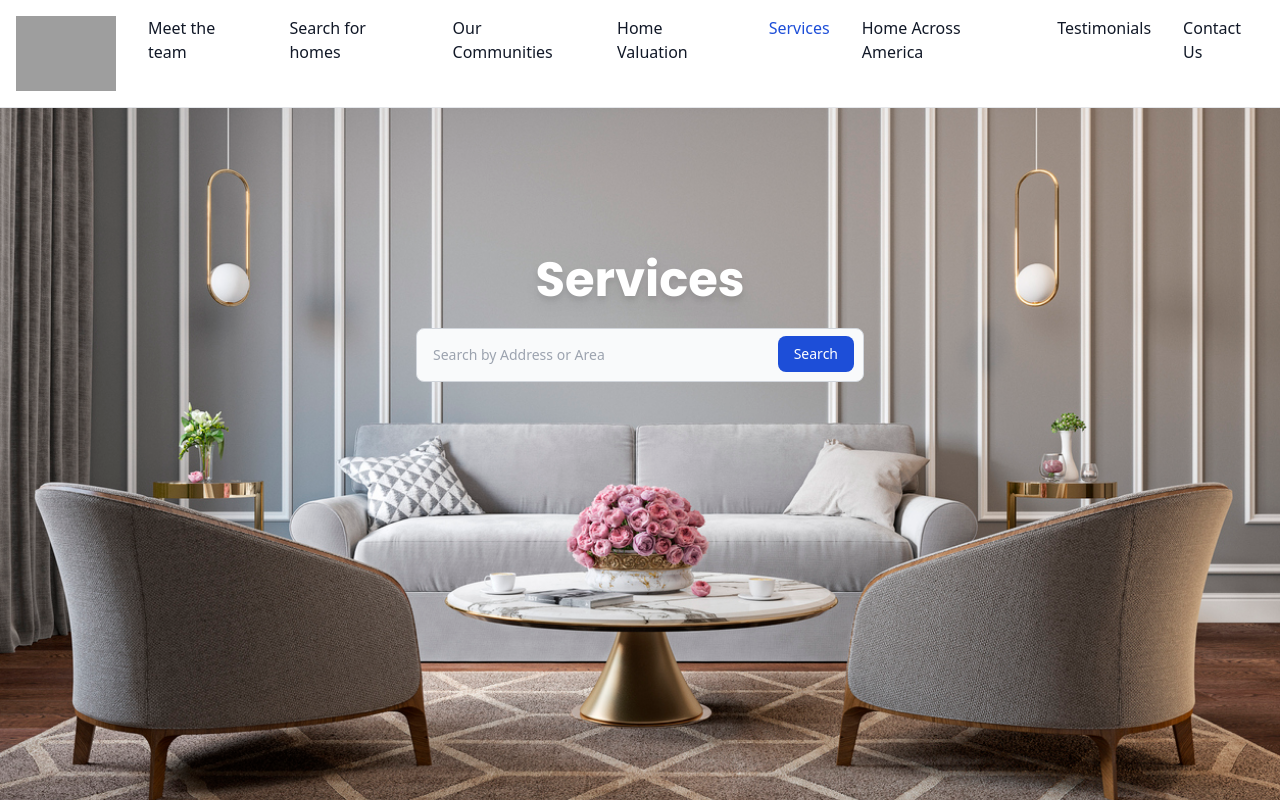
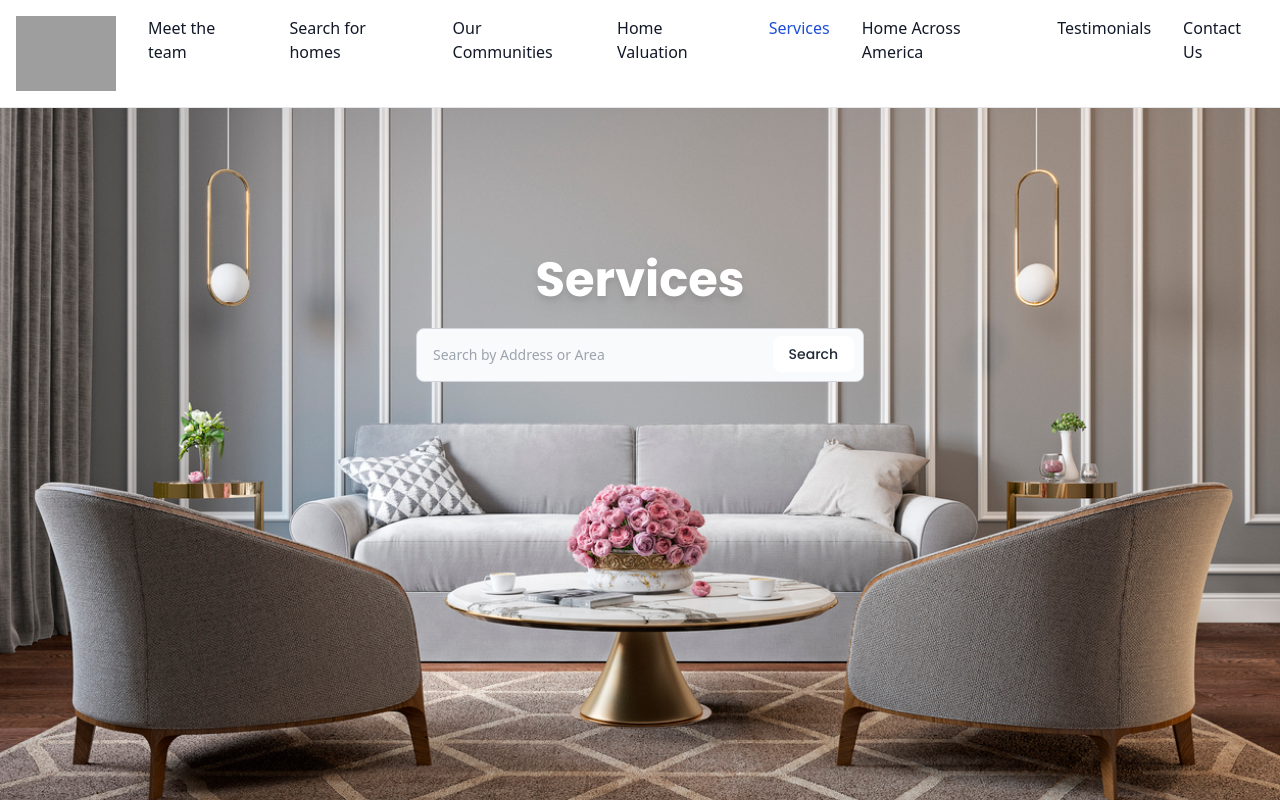
Before and after one commit to MaxAskill/LuxuryPrescence, a Vue app: page / in a window 1280 px wide. Shown: the top 802 px of the page. Built offline with nearby package versions, Linux system fonts and the light colour scheme; grey boxes are pictures that could not be loaded.

Commit message:
change the color button on search turn it into white bg and gray text

```diff
--- a/src/components/MarketingStrategy.vue
+++ b/src/components/MarketingStrategy.vue
@@ -18,7 +18,6 @@
       <!-- Card 1 -->
       <article class="flex flex-col items-center">
         <a
-          href="#local-exposure"
           class="flex flex-col items-center w-auto h-auto p-6 bg-white border border-gray-200 rounded-lg shadow-lg hover:bg-gray-100 dark:bg-gray-800 dark:border-gray-700 dark:hover:bg-gray-700"
         >
           <h5
@@ -39,7 +38,6 @@
       <!-- Card 2 -->
       <article class="flex flex-col items-center">
         <a
-          href="#national-exposure"
           class="flex flex-col items-center w-auto h-auto p-6 bg-white border border-gray-200 rounded-lg shadow-lg hover:bg-gray-100 dark:bg-gray-800 dark:border-gray-700 dark:hover:bg-gray-700"
         >
           <h5
@@ -58,7 +56,6 @@
       <!-- Card 3 -->
       <article class="flex flex-col items-center">
         <a
-          href="#international-exposure"
           class="flex flex-col items-center w-auto h-auto p-6 bg-white border border-gray-200 rounded-lg shadow-lg hover:bg-gray-100 dark:bg-gray-800 dark:border-gray-700 dark:hover:bg-gray-700"
         >
           <h5
--- a/src/components/TheWelcome.vue
+++ b/src/components/TheWelcome.vue
@@ -101,9 +101,9 @@ export default {
         />
         <button
           type="submit"
-          class="text-white absolute end-2.5 bottom-2.5 bg-blue-700 hover:bg-blue-800 focus:ring-4 focus:outline-none focus:ring-blue-300 font-medium rounded-lg text-sm px-3 py-2 md:px-4 md:py-2 dark:bg-blue-600 dark:hover:bg-blue-700 dark:focus:ring-blue-800"
+          class="text-white absolute end-2.5 bottom-2.5 bg-white hover:bg-white focus:ring-4 focus:outline-none focus:ring-white font-medium rounded-lg text-sm px-3 py-2 md:px-4 md:py-2 dark:bg-white dark:hover:bg-white dark:focus:ring-white"
         >
-          Search
+          <p class="text-gray-800">Search</p>
         </button>
       </div>
     </form>
```
